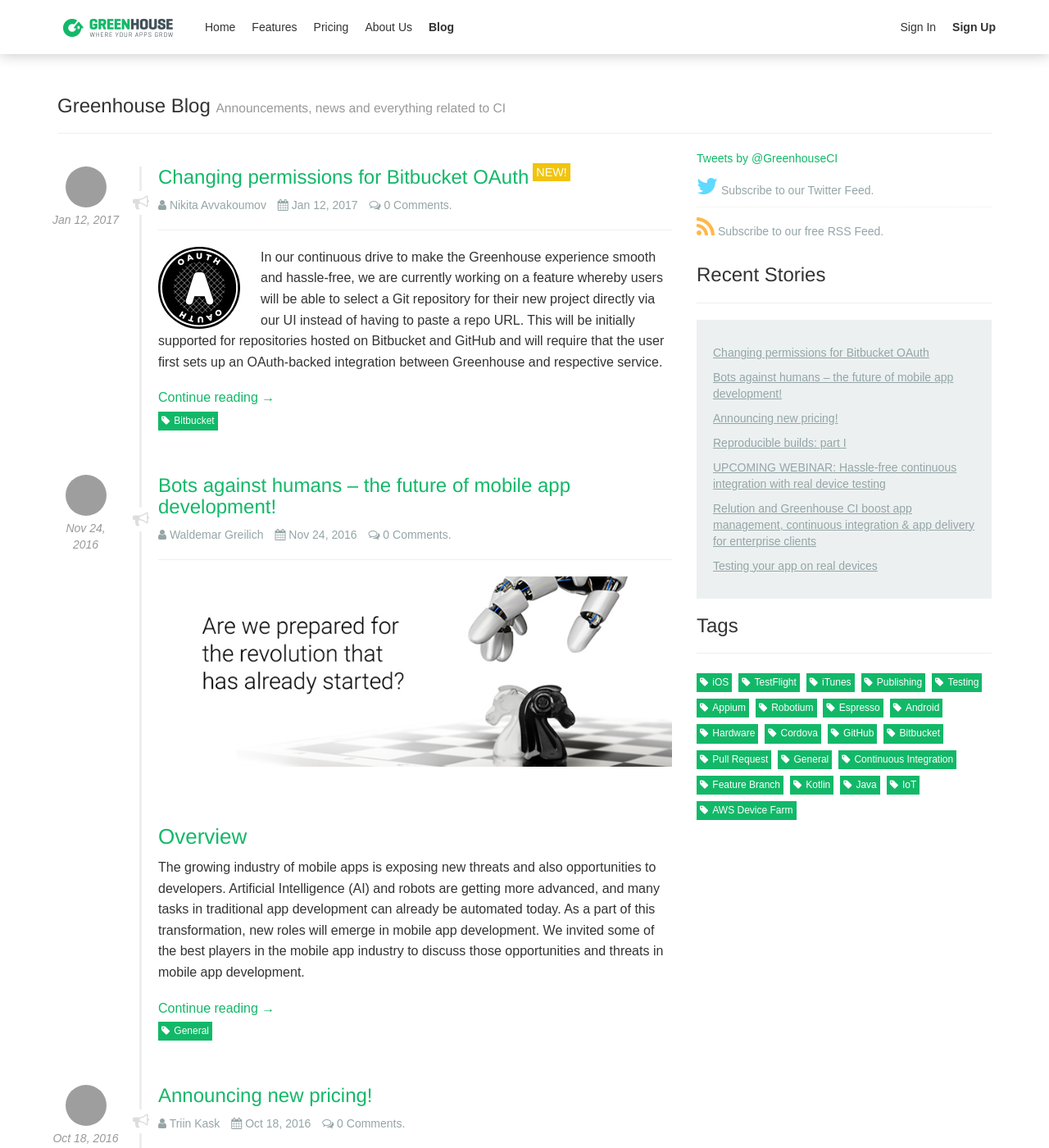
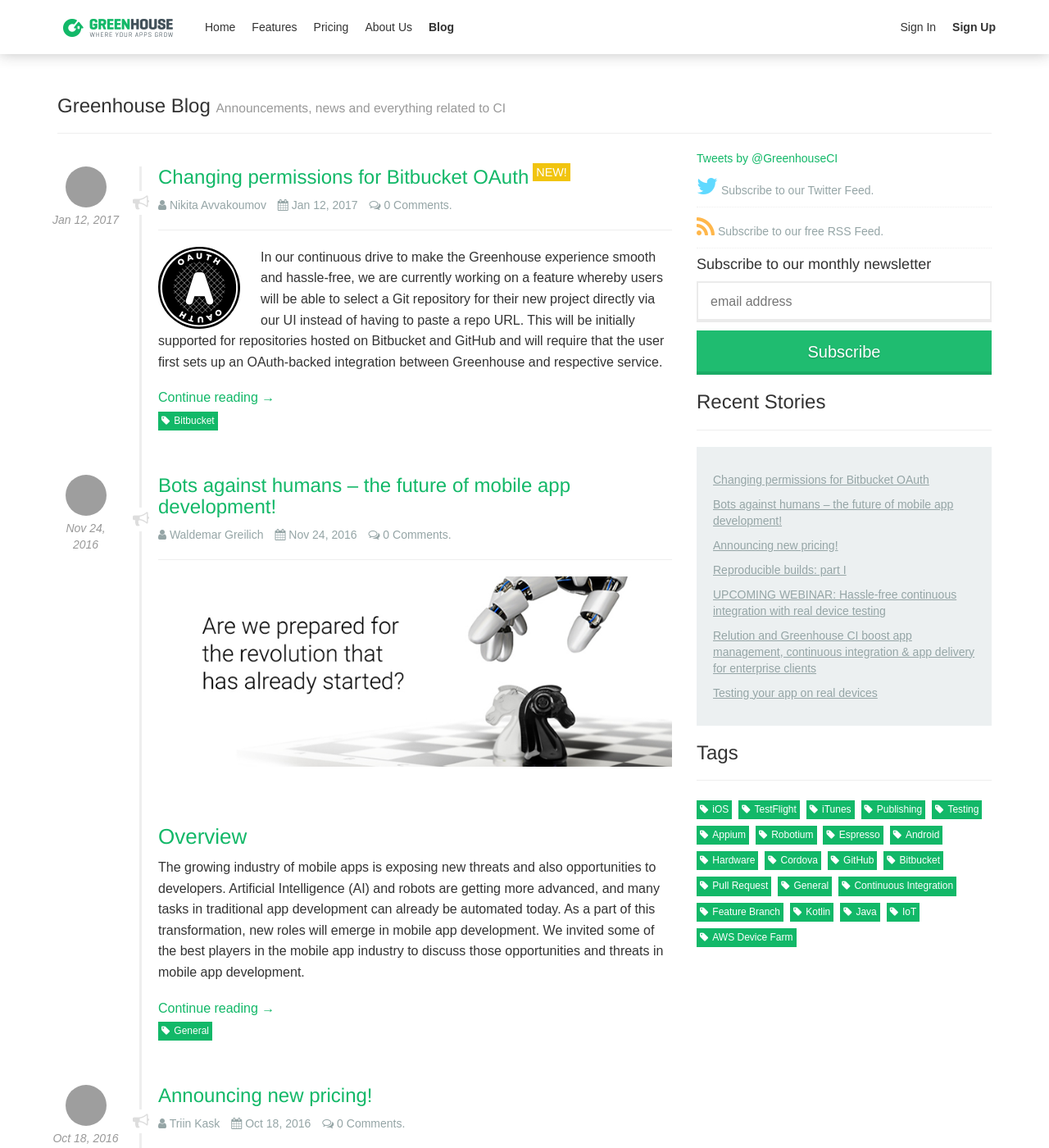
Before and after one commit to GreenhouseCI/blog.greenhouseci.com, a Jekyll site: the page built from index.html, in a window 1280 px wide and 1400 px high. Shown: the whole window at 82% size. Built offline with Jekyll 4.4.1, drawn with Linux system fonts in a browser that asks for light colours; nearby versions of some CDN libraries; a script that is not in the unit is left out; the list of posts is cut into pages by our own code; comment, search, counter and statistics services are not loaded; grey boxes are pictures that could not be loaded.

Commit message:
Add newsletter signup form

```diff
--- a/_includes/sidebar.html
+++ b/_includes/sidebar.html
@@ -10,6 +10,7 @@
                </div>
        </form>
 </div> -->
+
 <a class="twitter-timeline" data-dnt="true" href="https://twitter.com/GreenhouseCI" data-widget-id="587592281781362688">Tweets by @GreenhouseCI</a>
 <script>!function(d,s,id){var js,fjs=d.getElementsByTagName(s)[0],p=/^http:/.test(d.location)?'http':'https';if(!d.getElementById(id)){js=d.createElement(s);js.id=id;js.src=p+"://platform.twitter.com/widgets.js";fjs.parentNode.insertBefore(js,fjs);}}(document,"script","twitter-wjs");</script>
 <ul class="blg-social">
@@ -29,6 +30,22 @@
 			<span class="text-muted"> Subscribe to our free RSS Feed.</span>
 		</a>
 	</li>
+  <li class="top-pad">
+      <h4 class="timeline-Header-title u-inlineBlock">
+          Subscribe to our monthly newsletter
+      </h4>
+      <div id="mc_embed_signup">
+          <form class="newsletter-form" action="//greenhouseci.us3.list-manage.com/subscribe/post?u=87aa5bb89db054c102807ebfe&amp;id=f32f18636b" method="post" id="mc-embedded-subscribe-form" name="mc-embedded-subscribe-form" target="_blank" novalidate>
+              <div id="mc_embed_signup_scroll">
+                  <!-- <label class="form&#45;label" for="mce&#45;EMAIL">Stay updated with announcements, news and everything related to Greenhouse CI.</label> -->
+                  <input class="sign-up-input" type="email" value="" name="EMAIL" id="mce-EMAIL" placeholder="email address" required>
+                  <!-- real people should not fill this in and expect good things - do not remove this or risk form bot signups-->
+                  <div style="position: absolute; left: -5000px;" aria-hidden="true"><input type="text" name="b_87aa5bb89db054c102807ebfe_f32f18636b" tabindex="-1" value=""></div>
+                  <input class="sign-up-button" type="submit" value="Subscribe" name="subscribe" id="mc-embedded-subscribe">
+              </div>
+          </form>
+      </div>
+  </li>
 </ul>
 
 <h3>Recent Stories</h3>
--- a/_sass/_base.scss
+++ b/_sass/_base.scss
@@ -50,7 +50,9 @@
     width: 95px;
 }
 
-
+.top-pad {
+    margin-top: 10px;
+}
 
 .newsletter-form {
     font-family: 'Open Sans' Sans-serif !important;
@@ -120,7 +122,7 @@
 .newsletter-form .sign-up-input {
   width: 100%;
   height: 50px;
-  margin-bottom: 25px;
+  margin-bottom: 10px;
   padding: 2px 15px 2px;
   font-size: 16px;
   background: white;
```
Lines whose indentation alone changed are shown as unchanged.
